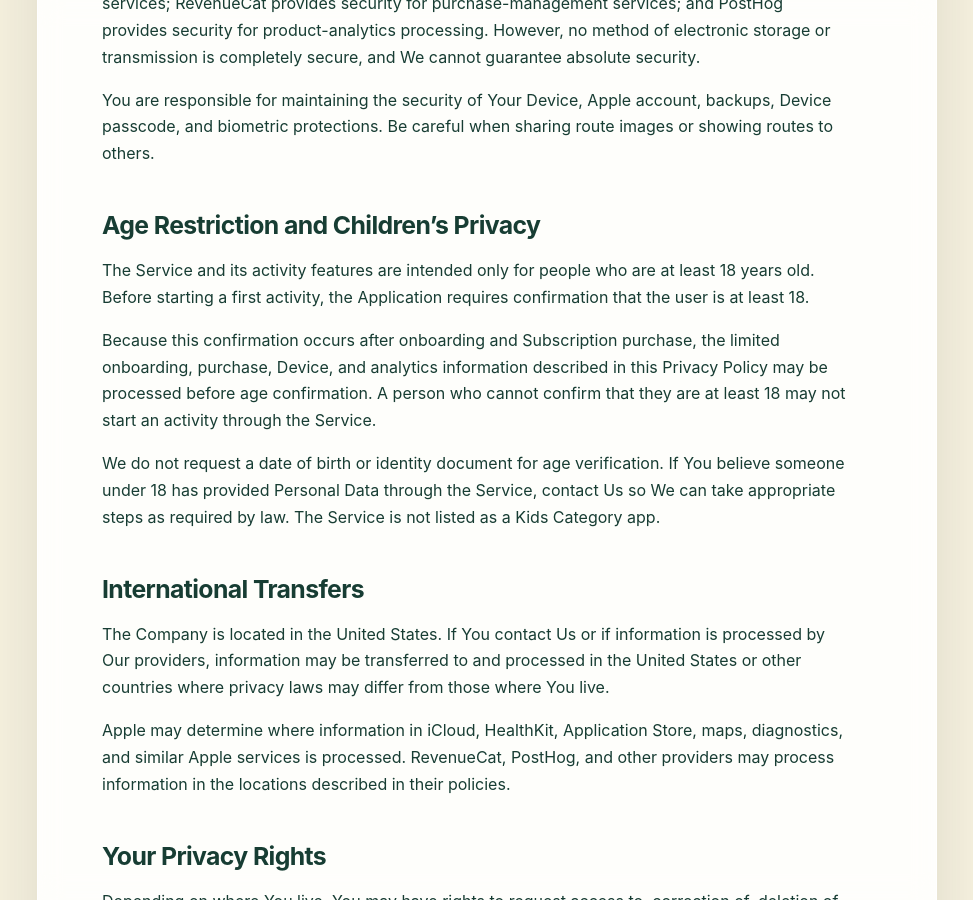
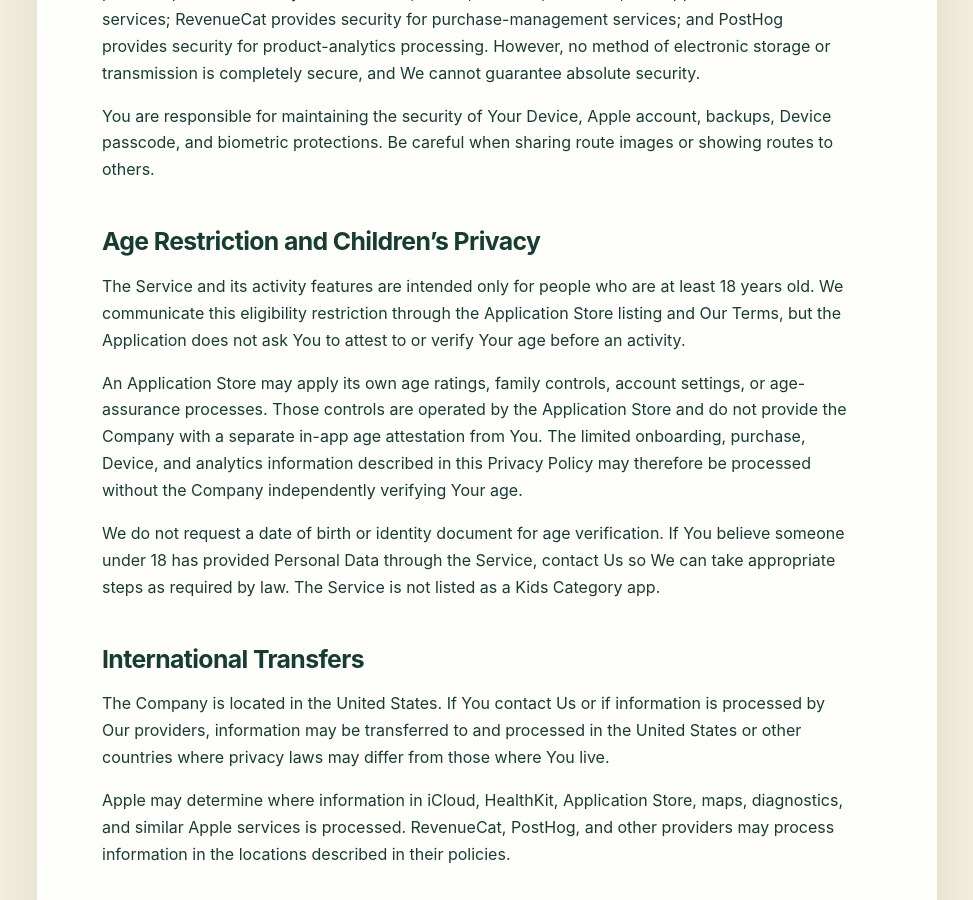
Before and after one commit to spammusubitech/waddle-to-run, a Jekyll site: the page built from PrivacyPolicy.md, in a window 1280 px wide and 900 px high, scrolled down 8616 px. Shown: the whole window, without its empty margins (153-1126 px from the left). Built offline with Jekyll 4.4.1, drawn with Linux system fonts in a browser that asks for light colours; some of the changed text lies outside the part shown.

Commit message:
Align legal pages with lighter run agreement

```diff
--- a/PrivacyPolicy.md
+++ b/PrivacyPolicy.md
@@ -43,7 +45,7 @@ For this Privacy Policy:
 Depending on the features You use, You may provide:
 
 - Onboarding and plan choices, such as prior running experience, current jogging capacity, goals, preferred running location, perceived blockers, difficulty preference, preferred run days, and weekly goal.
-- Eligibility and legal-acknowledgment information, such as confirmation that You are at least 18; the versions and content hashes of the Terms and Privacy Policy; the agreement-screen version and content hash, including its safety notice; the acceptance date; and the Application version, build, platform, and locale. The Application does not request Your date of birth or an identity document for this confirmation.
+- Legal-acknowledgment information, such as the versions and content hashes of the Terms and Privacy Policy; the agreement-screen version and content hash, including its safety notice; the acceptance date; and the Application version, build, platform, and locale. The Application does not collect a separate age attestation as part of this agreement.
 - Settings and preferences, such as distance units, audio and interval cues, reminders, route privacy mode, Apple Health saving, and commentary choices.
 - Run reflections, including an optional mood, feeling, or note after a run.
 - Routes You draw or save and names You give them.
@@ -206,9 +208,9 @@ You are responsible for maintaining the security of Your Device, Apple account,
 
 ## Age Restriction and Children’s Privacy
 
-The Service and its activity features are intended only for people who are at least 18 years old. Before starting a first activity, the Application requires confirmation that the user is at least 18.
+The Service and its activity features are intended only for people who are at least 18 years old. We communicate this eligibility restriction through the Application Store listing and Our Terms, but the Application does not ask You to attest to or verify Your age before an activity.
 
-Because this confirmation occurs after onboarding and Subscription purchase, the limited onboarding, purchase, Device, and analytics information described in this Privacy Policy may be processed before age confirmation. A person who cannot confirm that they are at least 18 may not start an activity through the Service.
+An Application Store may apply its own age ratings, family controls, account settings, or age-assurance processes. Those controls are operated by the Application Store and do not provide the Company with a separate in-app age attestation from You. The limited onboarding, purchase, Device, and analytics information described in this Privacy Policy may therefore be processed without the Company independently verifying Your age.
 
 We do not request a date of birth or identity document for age verification. If You believe someone under 18 has provided Personal Data through the Service, contact Us so We can take appropriate steps as required by law. The Service is not listed as a Kids Category app.
 
```
Also changed, not shown: other parts of PrivacyPolicy.md (+2 -0 lines), Terms.md (+4 -2 lines).
